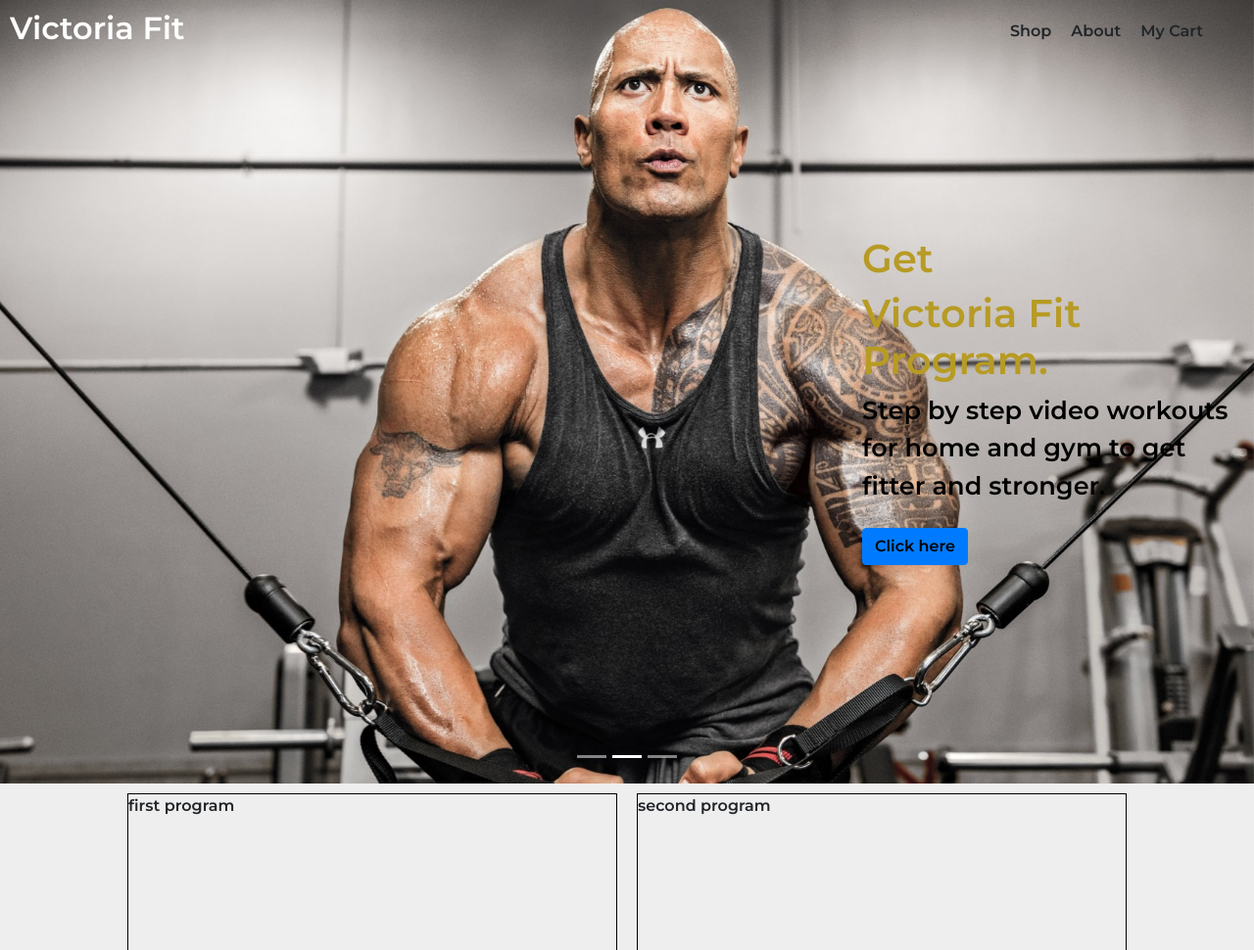
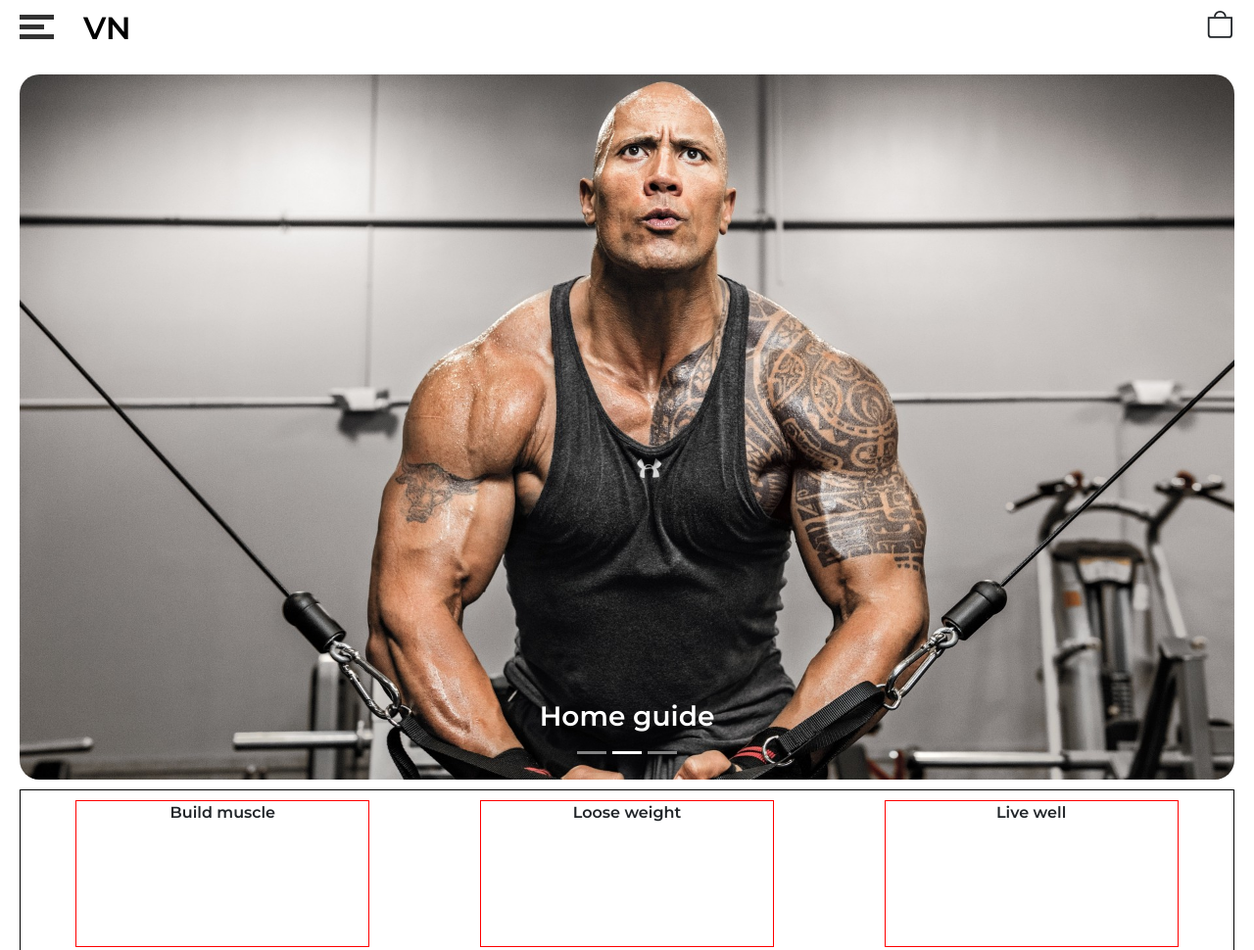
Before and after one commit to SergiuNuta/personal-trainer, a React app: page /home in a window 1280 px wide. Shown: the top 970 px of the page at 98% size. Built offline with nearby package versions, Linux system fonts and the light colour scheme.

Commit message:
fixed menu and working links

```diff
--- a/src/Components/Header/Header.jsx
+++ b/src/Components/Header/Header.jsx
@@ -15,17 +15,40 @@ export default class Header extends Component {
             document.querySelector("nav").classList.remove(styles.floating);
         }
     }
+
+    openNav(event) {
+        event.preventDefault()
+        document.getElementById('myNav').style.width = "100%";
+    }
+
+    closeNav(event) {
+        event.preventDefault()
+        document.getElementById('myNav').style.width = "0%";
+    }
     render() {
         return (
             <header className={styles.header}>
+                <div className={styles.menu} onClick={this.openNav}>
+                    <div className={styles.bar1}></div>
+                    <div className={styles.bar2}></div>
+                    <div className={styles.bar3}></div>
+                </div>
                 <h1>
-                    <Link to="/home" className={styles.logo}>Victoria Fit</Link>
+                    <Link to="/home" className={styles.logo}>VN</Link>
                 </h1>
-                <nav className={styles.Nav}>
+                <div className={styles.shoppingBag}>
+                    <svg width="1.8em" height="1.8em" viewBox="0 0 16 16" class="bi bi-bag" fill="currentColor" xmlns="http://www.w3.org/2000/svg">
+                        <path fill-rule="evenodd" d="M14 5H2v9a1 1 0 0 0 1 1h10a1 1 0 0 0 1-1V5zM1 4v10a2 2 0 0 0 2 2h10a2 2 0 0 0 2-2V4H1z" />
+                        <path d="M8 1.5A2.5 2.5 0 0 0 5.5 4h-1a3.5 3.5 0 1 1 7 0h-1A2.5 2.5 0 0 0 8 1.5z" />
+                    </svg>
+                </div>
+
+                <nav className={styles.Nav} id="myNav">
+                    <a className={styles.closebtn} onClick={this.closeNav}><span>&times;</span></a>
                     <ul className={styles.navList}>
-                        <NavItem route="shop" name="Shop" />
-                        <NavItem route="about" name="About" />
-                        <NavItem route="cart" name="My Cart" />
+                        <NavItem route="shop" name="Shop" customClickEvent={this.closeNav.bind(this)} />
+                        <NavItem route="about" name="About" customClickEvent={this.closeNav.bind(this)} />
+                        <NavItem route="cart" name="My Cart" customClickEvent={this.closeNav.bind(this)} />
                     </ul>
                 </nav>
             </header>
--- a/src/Components/Header/Header.module.scss
+++ b/src/Components/Header/Header.module.scss
@@ -1,59 +1,145 @@
 .header {
   width: 100%;
+  position: relative;
+  display: flex;
+
+  .shoppingBag {
     position: absolute;
-    z-index: 10;
-    display: flex;
-    justify-content: space-between;
+    right: 0;
+    padding: 10px 20px;
+    cursor: pointer;
+  }
 
+//   .navBar {
+//     display: flex;
+//     height: 75px;
+//     width: 100%;
+//     position: fixed;
+//     overflow: hidden;
+//     transition: 0.7s;
+//     z-index: 50;
+
+//     &.floating {
+//       background-color: black;
+//       box-shadow: 0 5px 30px rgba(0, 0, 0, 0.1);
+
+//       a {
+//         color: black;
+//       }
+//     }
+//   }
+
+  .menu {
+    padding: 10px 20px;
+    cursor: pointer;
+    z-index: 5;
+  }
+
+  .bar1,
+  .bar2,
+  .bar3 {
+    width: 35px;
+    height: 5px;
+    background-color: #333;
+    margin: 5px 0;
+    transition: 0.4s;
+  }
+
+  .bar2 {
+    width: 25px;
+  }
 
   .Nav {
-        height: 75px;
-        width: 100%;
+    height: 100%;
+    width: 0;
     position: fixed;
-        overflow: hidden;
-        transition: 0.7s;
-
-        &.floating {
-            background-color: white;
-            box-shadow: 0 5px 30px rgba(0, 0, 0, 0.1);
+    z-index: 99;
+    top: 0;
+    left: 0;
+    background-color: rgb(0, 0, 0);
+    background-color: rgba(0, 0, 0, 0.9);
+    overflow-x: hidden;
+    transition: 0.5s;
 
     a {
-                color: black;
+      padding: 8px;
+      text-decoration: none;
+      font-size: 40px;
+      color: #818181;
+      display: block;
+      transition: 0.3s;
+      cursor: pointer;
+
+      &:hover,
+      &:focus {
+        color: #f1f1f1;
       }
     }
   }
 
+  .closebtn {
+    z-index: 5;
+    position: absolute;
+    top: 20px;
+    right: 45px;
+
+    span {
+      font-size: 2em;
+    }
+  }
+
+  // .Nav {
+  //     height: 75px;
+  //     width: 100%;
+  //     position: fixed;
+  //     overflow: hidden;
+  //     transition: 0.7s;
+
+  //     &.floating {
+  //         background-color: black;
+  //         box-shadow: 0 5px 30px rgba(0, 0, 0, 0.1);
+
+  //         a {
+  //             color: black;
+  //         }
+  //     }
+  // }
+
   h1 {
-        // position: relative;
     padding: 10px;
     font-size: 2em;
-        // top: 0;
-        // left: 44%;
-        // z-index: 15;
 
     a {
       text-decoration: none;
-            color: white;
+      color: black;
     }
   }
 
   .navList {
-        padding: 10px;
-        right: 2em;
-        top: 10px;
     position: relative;
-        display: flex;
-        justify-content: flex-end;
+    top: 25%;
+    width: 100%;
+    text-align: center;
+    margin-top: 30px;
+  }
 
-        a {
-            cursor: pointer;
-            color: white;
-            margin: 0 10px;
-            text-decoration: none;
+  // .navList {
+  //     padding: 10px;
+  //     right: 2em;
+  //     top: 10px;
+  //     // position: relative;
+  //     display: flex;
+  //     justify-content: flex-end;
 
-            & :active {
-                border: 1px solid blak;
+  //     a {
+  //         cursor: pointer;
+  //         color: black;
+  //         margin: 0 10px;
+  //         text-decoration: none;
+
+  //         & :active {
+  //             border: 1px solid blak;
+  //         }
+  //     }
+  // }
 }
-        }
-    }
-}
--- a/src/Components/Header/NavItem/NavItem.jsx
+++ b/src/Components/Header/NavItem/NavItem.jsx
@@ -13,7 +13,8 @@ export default class NavItem extends Component {
                     spy={true}
                     smooth={true}
                     offset={-75}
-                    duration={700}>
+                    duration={700}
+                    onClick={this.props.customClickEvent}>
                     {this.props.name}
                 </Link>
             </>
--- a/src/Components/Home/Home.jsx
+++ b/src/Components/Home/Home.jsx
@@ -15,11 +15,11 @@ export default class Home extends Component {
                                 <img
                                     className="d-block w-100"
                                     src={img}
-                                    // alt="First slide"
+                                    // alt="Gym guide"
                                     fluid
                                 />
-                                <Carousel.Caption>
-                                    {/* <h3>First slide label</h3> */}
+                                <Carousel.Caption className={styles.transition}>
+                                    <h3>Gym guide</h3>
                                 </Carousel.Caption>
                             </Carousel.Item>
                             <Carousel.Item>
@@ -31,7 +31,7 @@ export default class Home extends Component {
                                 />
 
                                 <Carousel.Caption>
-                                    {/* <h3>Second slide label</h3> */}
+                                    <h3>Home guide</h3>
                                 </Carousel.Caption>
                             </Carousel.Item>
                             <Carousel.Item>
@@ -48,12 +48,17 @@ export default class Home extends Component {
                             </Carousel.Item>
                         </Carousel>
                     </div>
-                    <div className={styles.secondDiv}>
+                    <div className={styles.testDiv}>
+                        <div>Build muscle</div>
+                        <div>Loose weight</div>
+                        <div>Live well</div>
+                    </div>
+                    {/* <div className={styles.secondDiv}>
                         <h1>Get</h1>
                         <h1>Victoria Fit Program.</h1>
                         <p>Step by step video workouts for home and gym to get fitter and stronger. </p>
                         <Button className={styles.button}>Click here</Button>
-                    </div>
+                    </div> */}
                 </div>
             </>
         )
--- a/src/Components/Home/Home.module.scss
+++ b/src/Components/Home/Home.module.scss
@@ -1,44 +1,39 @@
 .wrapper {
   width: 100%;
-    height: 100vh;
-    float: left;
-    // position: absolute;
-
+  padding: 10px 20px;
 
   .firstDiv {
     width: 100%;
-        position: relative;
+  }
+
+  .testDiv {
+    width: 100%;
+    border: 1px solid black;
+    margin-top: 10px;
+    display: flex;
+    flex-wrap: wrap;
+    justify-content: space-evenly;
+    text-align: center;
+
+    div {
+      margin: 10px auto;
+      width: 300px;
+      height: 150px;
+      border: 1px solid red;
+    }
+  }
+
+  .transition {
+    transition: 0.35s ease-in-out;
   }
 
   .carousel {
     img {
       width: 100%;
-            height: 100vh;
+      height: 90vh;
       display: block;
       object-fit: cover;
-        }
-    }
-
-    .secondDiv {
-        width: 400px;
-        position: absolute;
-        top: 30%;
-        right: 0;
-        font-size: 2em;
-
-
-        h1 {
-            color: #B79B24;
-            // font-size: 2.3em;
-        }
-
-        p {
-            color: black;
-            font-size: 0.8em;
-        }
-
-        .button {
-           color: black;
+      border-radius: 20px;
     }
   }
 }
--- a/src/Components/Shop/Shop.jsx
+++ b/src/Components/Shop/Shop.jsx
@@ -12,8 +12,8 @@ export default function Shop({ stripeToken }) {
         <>
             <a name="shop" />
             <div className={styles.shopWrapper}>
-                <div>first program</div>
-                <div>second program</div>
+                <div className={styles.firstDiv}>first program</div>
+                <div className={styles.secondDiv}>second program</div>
 
             </div>
         </>
--- a/src/Components/Shop/Shop.module.scss
+++ b/src/Components/Shop/Shop.module.scss
@@ -1,14 +1,26 @@
 .shopWrapper {
     width: 100%;
-    height: 100vh;
+    // height: 100vh;
     display: flex;
     flex-wrap: wrap;
     justify-content: center;
 
     div {
         width: 500px;
+        height: 450px;
         border: 1px solid black;
         margin: 10px;
+    }
+
+    .firstDiv {
+        display: flex;
+        flex-direction: column;
+        background-color: #F35264;
+        // height: 400px;
+    }
+
+    .secondDiv {
+        background-color: #E4E5E7;
     }
 }
 
--- a/src/Container/App/App.css
+++ b/src/Container/App/App.css
@@ -6,7 +6,7 @@
 }
 
 .app {
-    background-color: #EEEEEE;
+    background-color: #FFFFFF;
     width: 100%;
     min-height: 100vh;
 }
--- a/src/routes/Routes.jsx
+++ b/src/routes/Routes.jsx
@@ -14,14 +14,10 @@ export default class Routes extends Component {
     render() {
         return (
             <>
-            {/* <Router className={styles.wrapper}>
-                <Redirect noThrow from="/" to="home" />
-                <NotFound default />
-            </Router> */}
             <Redirect noThrow from="/" to="home" />
             <Home path="home" />
             <Shop path="shop" name="shop" />
-            <About path="about" name="about" />
+            {/* <About path="about" name="about" /> */}
             <Footer />
             </>
         );
```
Lines whose indentation alone changed are shown as unchanged.
